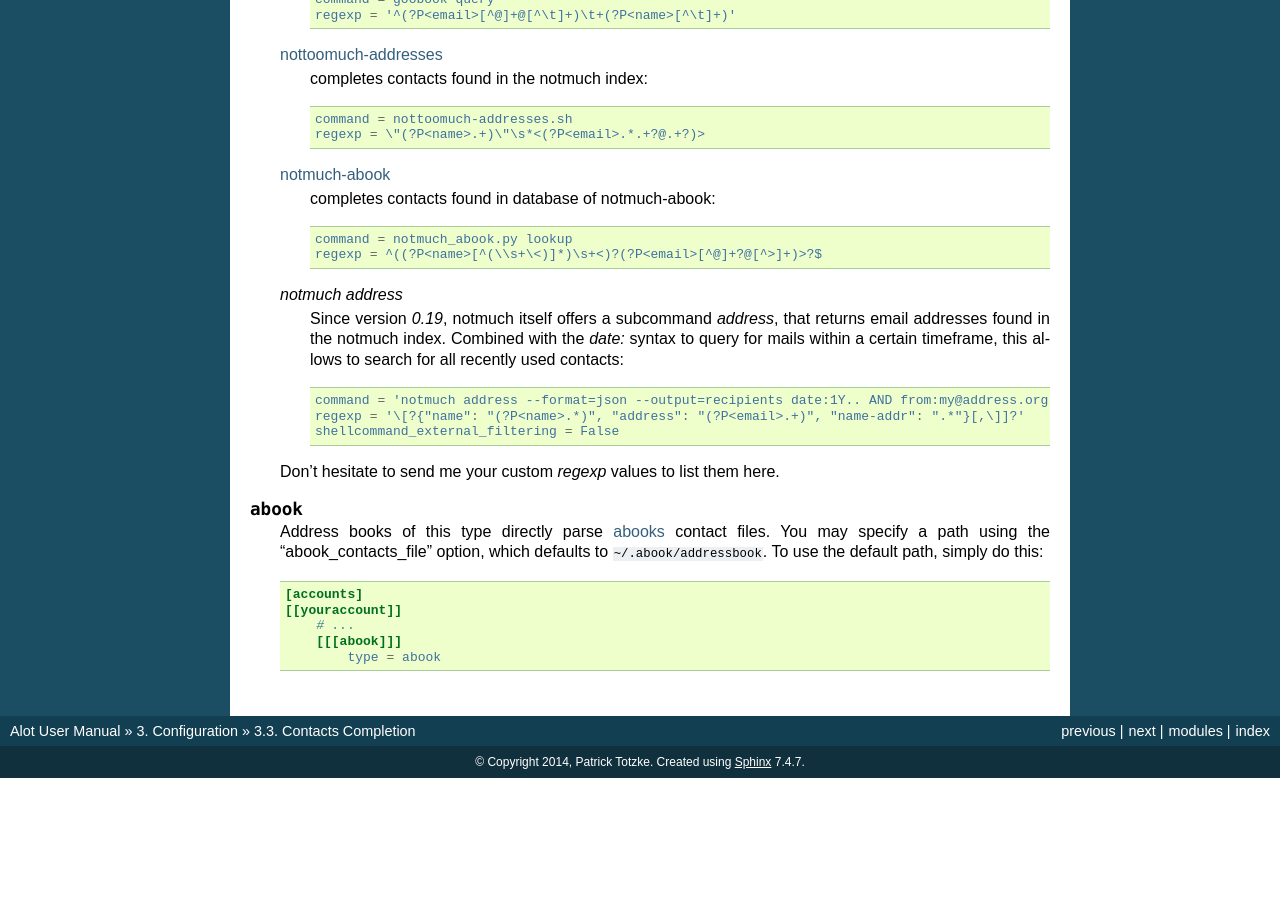
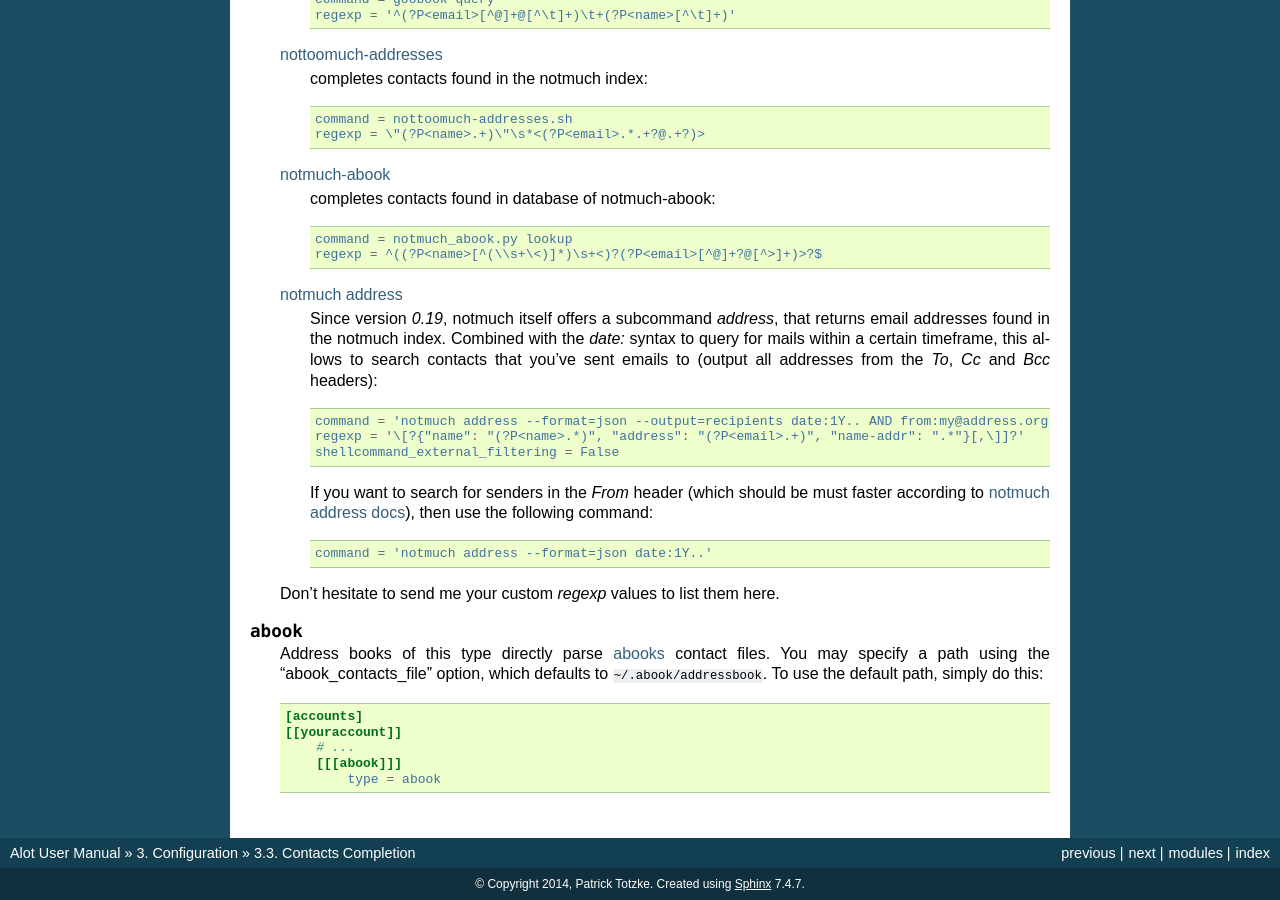
Before and after one commit to pazz/alot, a Sphinx documentation site: the page built from docs/source/configuration/contacts_completion.rst, in a window 1280 px wide and 900 px high, scrolled down 635 px. Built offline with Sphinx 7.4.7, drawn with Linux system fonts in a browser that asks for light colours; before the commit the page ends 1413 px from its top, so only the background shows below that.

Commit message:
added senders search as an alternative ; more comments and links to docs

```diff
--- a/docs/source/configuration/contacts_completion.rst
+++ b/docs/source/configuration/contacts_completion.rst
@@ -56,17 +56,27 @@ Both respect the `ignorecase` option which defaults to `True` and results in cas
           command = notmuch_abook.py lookup
           regexp = ^((?P<name>[^(\\s+\<)]*)\s+<)?(?P<email>[^@]+?@[^>]+)>?$
 
-    `notmuch address`
+    `notmuch address <https://notmuchmail.org/manpages/notmuch-address-1/>`_
         Since version `0.19`, notmuch itself offers a subcommand `address`, that
         returns email addresses found in the notmuch index.
         Combined with the `date:` syntax to query for mails within a certain
-        timeframe, this allows to search for all recently used contacts:
+        timeframe, this allows to search contacts that you've sent emails to
+        (output all addresses from the `To`, `Cc` and `Bcc` headers):
 
         .. code-block:: ini
 
            command = 'notmuch address --format=json --output=recipients date:1Y.. AND from:my@address.org'
            regexp = '\[?{"name": "(?P<name>.*)", "address": "(?P<email>.+)", "name-addr": ".*"}[,\]]?'
            shellcommand_external_filtering = False
+
+        If you want to search for senders in the `From` header (which should be
+        must faster according to `notmuch address docs
+        <https://notmuchmail.org/manpages/notmuch-address-1/>`_), then use the
+        following command:
+
+        .. code-block:: ini
+
+           command = 'notmuch address --format=json date:1Y..'
 
     Don't hesitate to send me your custom `regexp` values to list them here.
 
```
